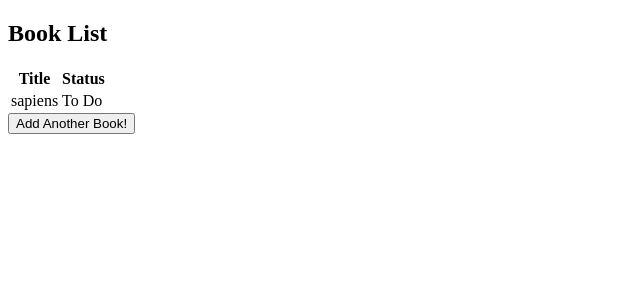
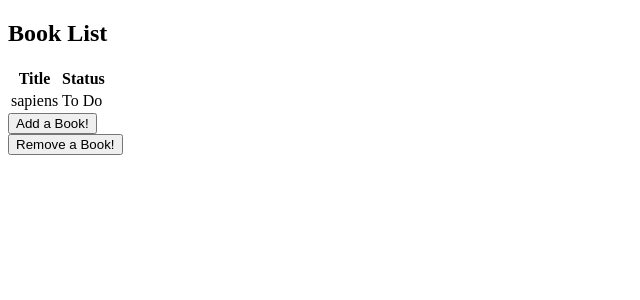
Before and after one commit to AlexKCheung/Book-List, a Flask app: page /book_list in a window 1280 px wide. Shown: the top 300 px of the page, without its empty margins (0-640 px from the left). Run offline with Flask 2, Linux system fonts and the light colour scheme; data comes from the database, SQL or seed files in the repository; both versions use the stored data as it was after the commit.

Commit message:
connecting every pipeline route together

```diff
--- a/application.py
+++ b/application.py
@@ -28,8 +28,7 @@ db.create_all()
 db.session.commit()
 
 # local running
-USERS = {
-}
+# USERS = {}
 
 BOOK_STATUS = [
     "Read",
@@ -68,7 +67,7 @@ def book_add():
 
     # else success / valid book title
     # USERS is local
-#    USERS[book_title] = book_status
+    # USERS[book_title] = book_status
 
     exists = User.query.filter_by(book_title=book_title).first()
     # if book_title already exists, override its status
@@ -93,32 +92,20 @@ def book_delete():
 
     # else POST
     book_title = request.form.get("book_title")
+    # check for book title input
     if not book_title:
         return render_template("book_failure.html", message="Book Title Missing!")
+
+    # check if book title is in database to be able to delete
+    exists = User.query.filter_by(book_title=book_title).first()
+    if not exists:
+        return render_template("book_failure.html", message="Book Title does not exist!")
 
     # else valid book title
     selected_book = User.query.filter_by(book_title=book_title).first()
     db.session.query(User).filter(User.id==selected_book.id).delete()
     db.session.commit()
     return redirect("/book_list")
-
-
-# book list
-@app.route("/book_list")
-def book_list():
-    # USERS is local
-
-    # Case sensitive! "sapiens" and "sapiens " are different
-    # also if status are different but title is same, will count as different, no overridding yet
-    book_list_query=User.query.with_entities(User.book_title, User.book_status).distinct()
-    return render_template("book_list.html", books=book_list_query)
-
-    #return render_template("book_list.html", books=User.query.with_entities(User.book_title).distinct())
-    return render_template("book_list.html", books=User.query.all())
-
-# todo: prevent duplicates
-# delete entire table database
-# cookies? session
 
 # delete entire db database
 @app.route("/book_list_delete")
@@ -127,8 +114,15 @@ def book_list_delete():
     db.session.commit()
     return redirect("/book_list")
 
+# book list
+@app.route("/book_list")
+def book_list():
+    book_list_query=User.query.with_entities(User.book_title, User.book_status).distinct()
+    return render_template("book_list.html", books=book_list_query)
 
 
+# TODO
+# cookies? session
 
 
 if __name__ == "__application__":
--- a/templates/book_failure.html
+++ b/templates/book_failure.html
@@ -1,7 +1,7 @@
 {% extends "layout.html" %}
 
 {% block body %}
-        Uh Oh! There was an issue in adding your book!
+        Uh Oh! There seems to be an error!
         <br>
         {{ message }}
 
--- a/templates/book_list.html
+++ b/templates/book_list.html
@@ -22,7 +22,10 @@
     </table>
 
     <form action="/book_add" method="GET">
-        <input type="submit" value="Add Another Book!">
+        <input type="submit" value="Add a Book!">
+    </form>
+    <form action="/book_delete" method="GET">
+        <input type="submit" value="Remove a Book!">
     </form>
 
 {% endblock %}
```
Also changed, not shown: books.sqlite3.
